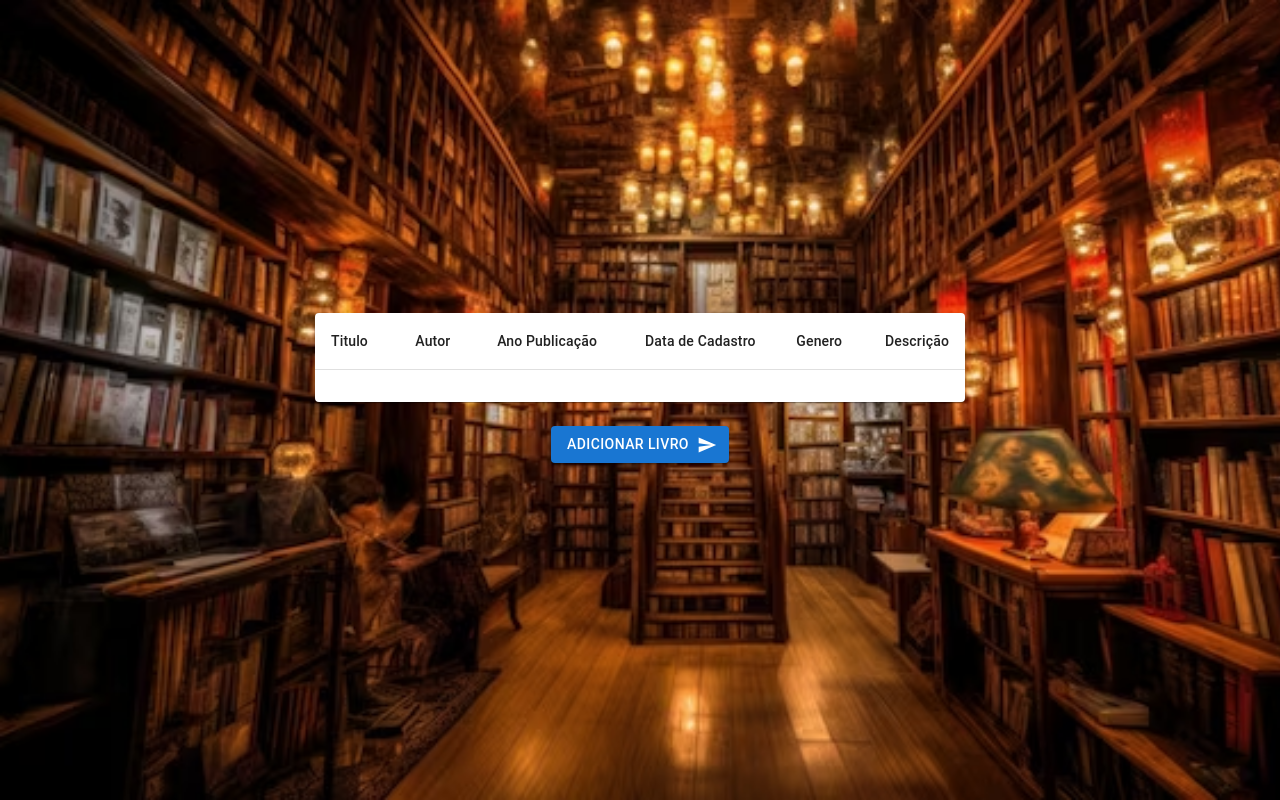
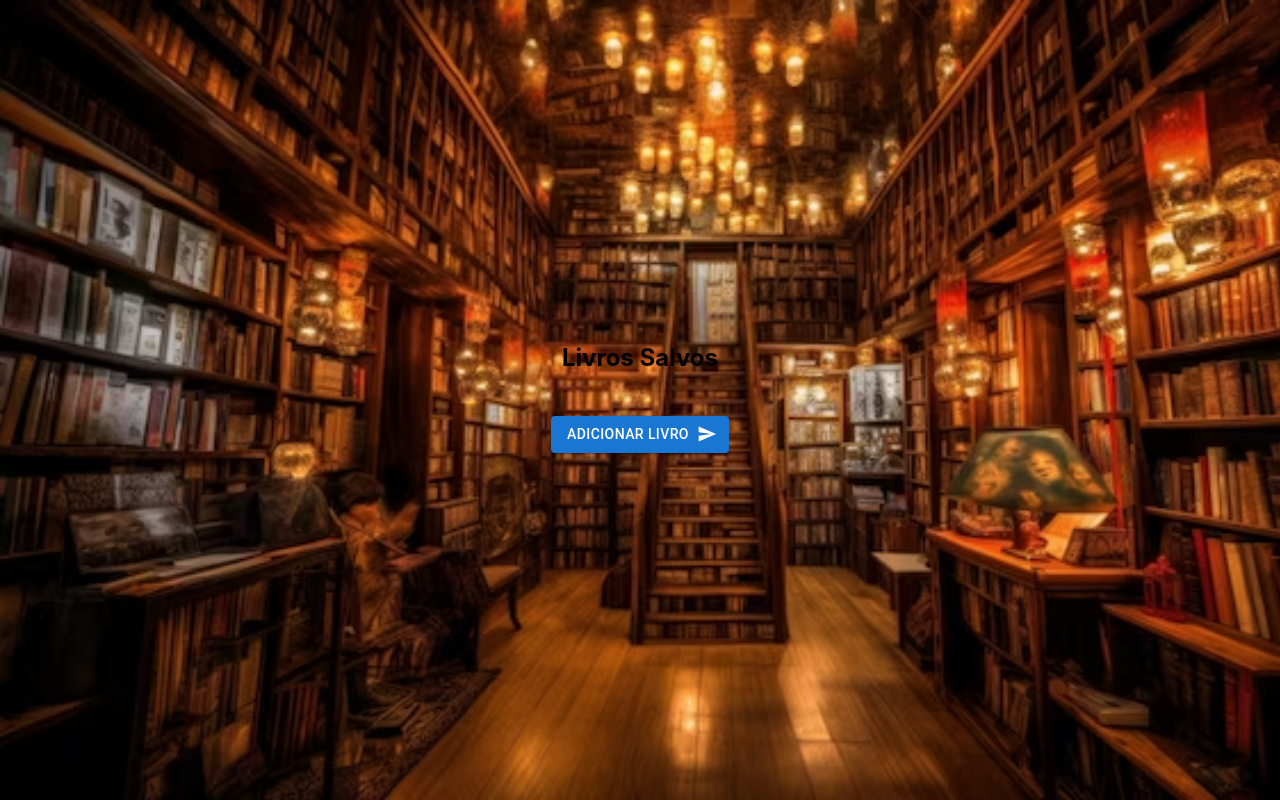
Before and after one commit to claudinei05/cadastro_de_livros, a React (Create React App) app: page / in a window 1280 px wide. Built offline with nearby package versions, Linux system fonts and the light colour scheme.

Commit message:
Renderização na tela sem estilização

```diff
--- a/src/componentes/FormAdicionarLivros.tsx
+++ b/src/componentes/FormAdicionarLivros.tsx
@@ -11,6 +11,11 @@ import {
 interface FormAdicionarLivrosProps {
   open: boolean;
   onClose: () => void;
+}
+
+function getSavedBooks() {
+  const livrosSalvos = JSON.parse(localStorage.getItem("livros") || "[]");
+  return livrosSalvos;
 }
 
 export default function FormAdicionarLivros({
@@ -30,7 +35,7 @@ export default function FormAdicionarLivros({
     };
 
     // Verificar se já existem dados salvos no localStorage
-    const livrosSalvos = JSON.parse(localStorage.getItem("livros") || "[]");
+    const livrosSalvos = getSavedBooks();
 
     // Adicionar o novo livro à lista de livros salvos
     livrosSalvos.push(novoLivro);
--- a/src/componentes/TableLivros.tsx
+++ b/src/componentes/TableLivros.tsx
@@ -1,57 +1,37 @@
-import * as React from "react";
-import Table from "@mui/material/Table";
-import TableBody from "@mui/material/TableBody";
-import TableCell from "@mui/material/TableCell";
-import TableContainer from "@mui/material/TableContainer";
-import TableHead from "@mui/material/TableHead";
-import TableRow from "@mui/material/TableRow";
-import Paper from "@mui/material/Paper";
+import React from "react";
+import FormAdicionarLivros from "./FormAdicionarLivros";
 
-function createData(
-  titulo: string,
-  autor: string,
-  anoPublicacao: string,
-  dataCadastro: string,
-  genero: string,
-  descricao: string
-) {
-  return { titulo, autor, anoPublicacao, dataCadastro, genero, descricao };
+interface Livro {
+  title: string;
+  author: string;
+  description: string;
 }
 
-const rows = [createData("", "", "", "", "", "")];
+function ListaLivros() {
+  // Função para obter os livros salvos do localStorage
+  function getSavedBooks(): Livro[] {
+    const livrosSalvos = JSON.parse(localStorage.getItem("livros") || "[]");
+    return livrosSalvos;
+  }
 
-export default function TabelasLivros() {
+  // Renderiza a lista de livros
   return (
-    <TableContainer component={Paper}>
-      <Table sx={{ minWidth: 650 }} aria-label="simple table">
-        <TableHead>
-          <TableRow>
-            <TableCell>Titulo</TableCell>
-            <TableCell align="right">Autor</TableCell>
-            <TableCell align="right">Ano Publicação</TableCell>
-            <TableCell align="right">Data de Cadastro</TableCell>
-            <TableCell align="right">Genero</TableCell>
-            <TableCell align="right">Descrição</TableCell>
-          </TableRow>
-        </TableHead>
-        <TableBody>
-          {rows.map((row) => (
-            <TableRow
-              key={row.titulo}
-              sx={{ "&:last-child td, &:last-child th": { border: 0 } }}
-            >
-              <TableCell component="th" scope="row">
-                {row.titulo}
-              </TableCell>
-              <TableCell align="right">{row.autor}</TableCell>
-              <TableCell align="right">{row.anoPublicacao}</TableCell>
-              <TableCell align="right">{row.dataCadastro}</TableCell>
-              <TableCell align="right">{row.genero}</TableCell>
-              <TableCell align="right">{row.descricao}</TableCell>
-            </TableRow>
-          ))}
-        </TableBody>
-      </Table>
-    </TableContainer>
+    <div>
+      <h2>Livros Salvos</h2>
+      <ul>
+        {getSavedBooks().map((livro: Livro, index: number) => (
+          <li key={index}>
+            <strong>Título:</strong> {livro.title}
+            <br />
+            <strong>Autor:</strong> {livro.author}
+            <br />
+            <strong>Descrição:</strong> {livro.description}
+            <br />
+          </li>
+        ))}
+      </ul>
+    </div>
   );
 }
+
+export default ListaLivros;
--- a/src/pages/Livros.tsx
+++ b/src/pages/Livros.tsx
@@ -4,6 +4,7 @@ import TabelasLivros from "../componentes/TableLivros";
 import ImgBackground from "../public/assets/biblioteca-magica.avif";
 import SendIcon from "@mui/icons-material/Send";
 import FormAdicionarLivros from "../componentes/FormAdicionarLivros";
+import ListaLivros from "../componentes/TableLivros";
 
 const Livros: React.FC = () => {
   const [open, setOpen] = useState(false);
```
